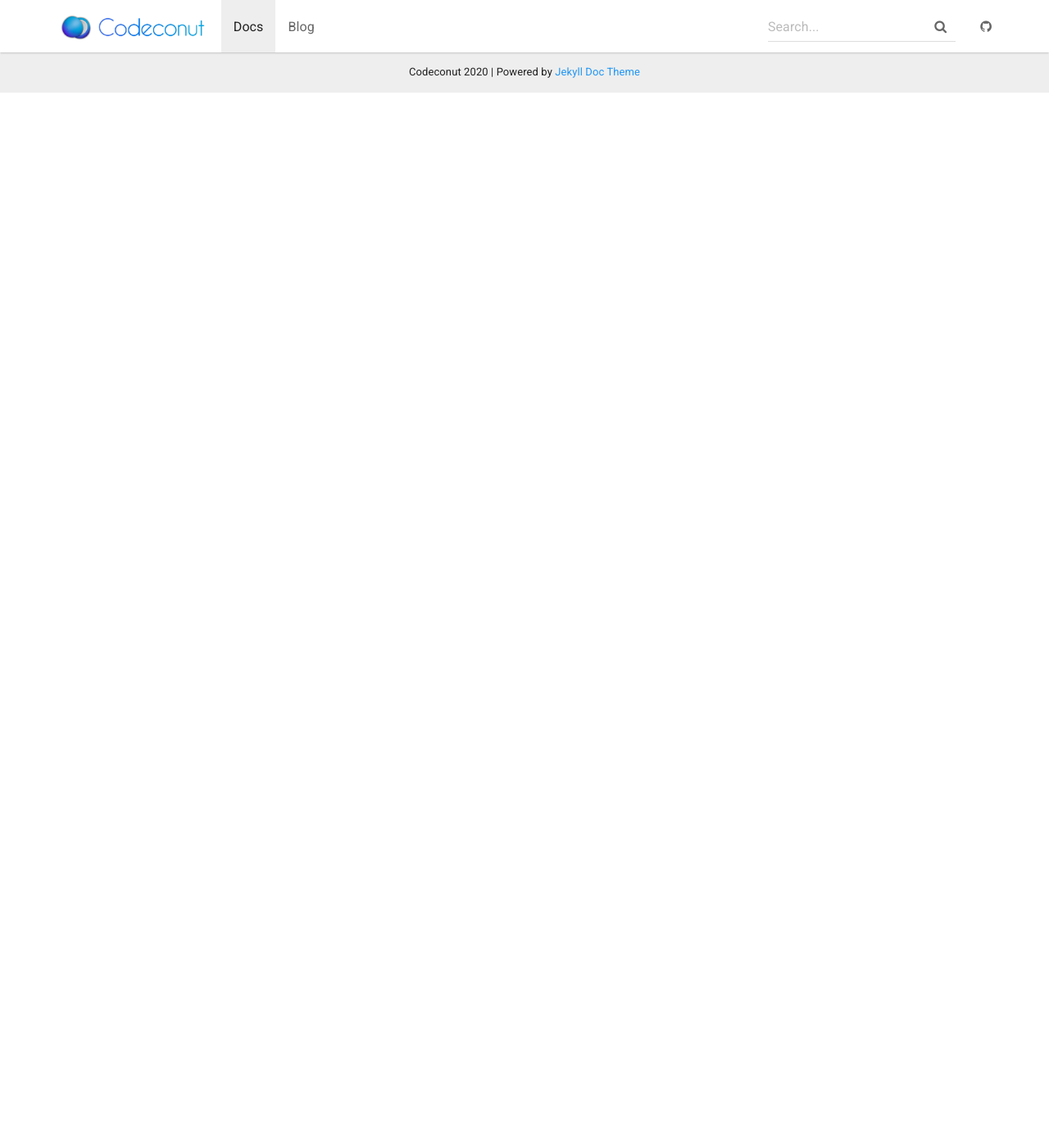
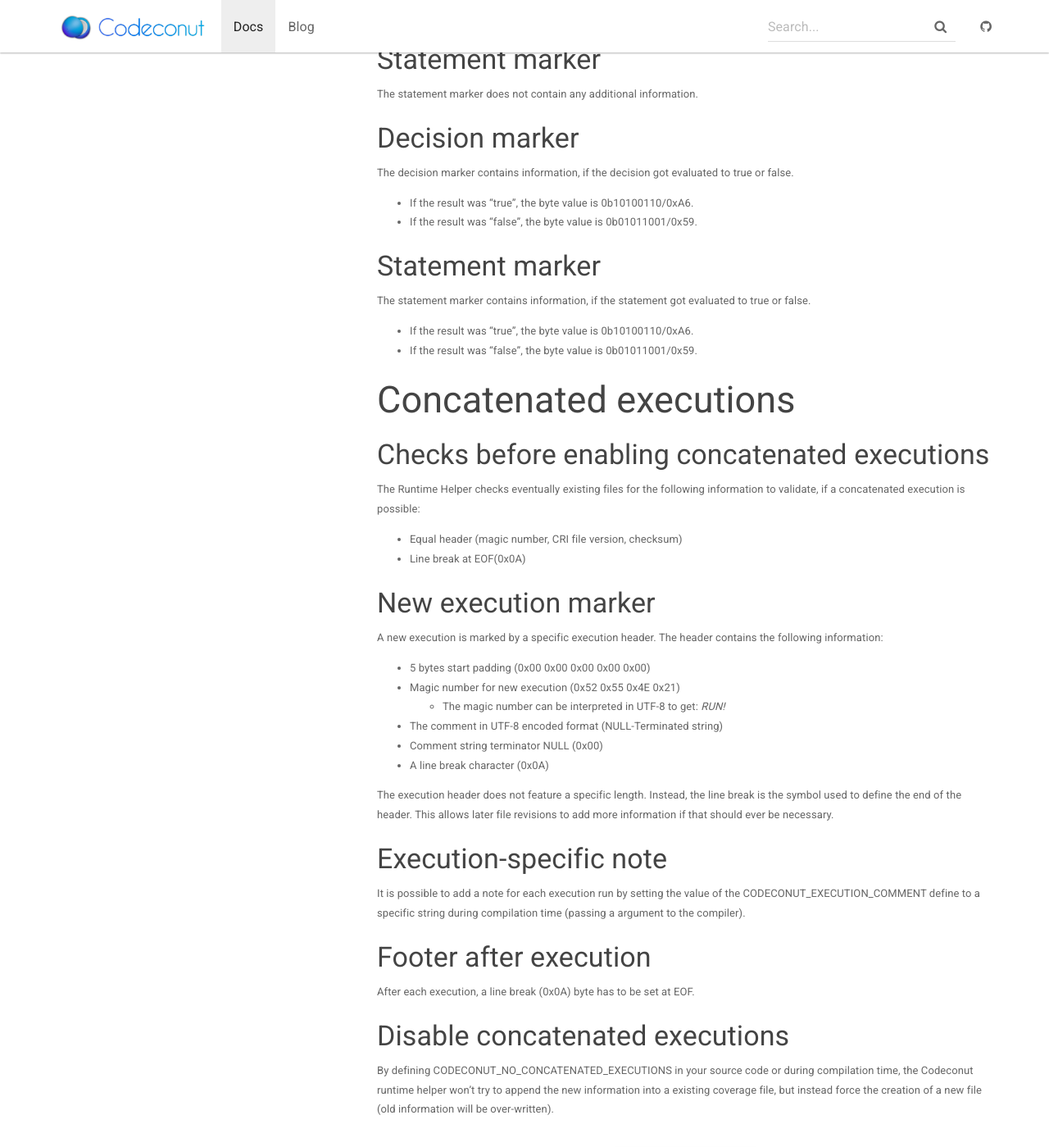
Before and after one commit to coveron/Coveron_Instrumenter, a Jekyll site: the page built from docs/_docs/cri_format.md, in a window 1280 px wide and 1400 px high, scrolled down 1287 px. Shown: the whole window at 82% size. Built offline with Jekyll 4.4.1, drawn with Linux system fonts in a browser that asks for light colours; some of the changed text lies outside the part shown.

Commit message:
Initial version of CRI format definition.

```diff
--- a/docs/_docs/cri_format.md
+++ b/docs/_docs/cri_format.md
@@ -2,3 +2,108 @@
 title: Codeconut Runtime Information (CRI) - Specification
 permalink: /docs/cri_format/
 ---
+
+**CRI-SPEC-VERSION: 1**
+
+
+## Introduction
+
+The Codeconut Runtime Information format is used to measure the amount of code executed during execution of the application.
+
+It contains a header with format and source file specific information as well as the markers itself.
+
+The Codeconut Runtime Information format allows the user to concatenate multiple executions in one file, adding up the marker counts.
+
+
+## Data representation
+
+### Byte order
+
+The **Big-endian**/**network byte order** is used for the CRI-Format.
+
+
+### Line break
+
+Line breaks are made with a single byte of the value 0x0A.
+
+
+## Header format
+
+The header for the CRI format contains the following information:
+
+- Magic number for CRI files (0x49 0x4D 0x41 0x43 0x52 0x49 0x46 0x21)
+  - The magic number can be interpreted in UTF-8 to get: IMACRIF! (*I'm a Codeconut Runtime Information File!*)
+- Version of the CRI-File (2 bytes wide)
+- SHA-256 hash of the contents of the source code file (shall be equal to the hash stored in the respective CID file)
+- Instrumentation random (shall be equal to the random value stored in the respective CID file)
+- Line break (0x0A)
+
+The header does not feature a specific length. Instead, the line break is the symbol used to define the end of the header. This allows later file revisions to add more information if that should ever be necessary.
+
+
+## Marker format
+
+A marker consists of 5 bytes:
+
+- The first 4 bytes contain the id of the marker
+- The fifth byte contains additional information that depends on the type of the marker
+
+
+### Statement marker
+
+The statement marker does not contain any additional information.
+
+
+### Decision marker
+
+The decision marker contains information, if the decision got evaluated to true or false.
+
+- If the result was "true", the byte value is 0b10100110/0xA6.
+- If the result was "false", the byte value is 0b01011001/0x59.
+
+
+### Statement marker
+
+The statement marker contains information, if the statement got evaluated to true or false.
+
+- If the result was "true", the byte value is 0b10100110/0xA6.
+- If the result was "false", the byte value is 0b01011001/0x59.
+
+
+## Concatenated executions
+
+
+### Checks before enabling concatenated executions
+
+The Runtime Helper checks eventually existing files for the following information to validate, if a concatenated execution is possible:
+
+- Equal header (magic number, CRI file version, checksum)
+- Line break at EOF(0x0A)
+
+
+### New execution marker
+
+A new execution is marked by a specific execution header. The header contains the following information:
+
+- 5 bytes start padding (0x00 0x00 0x00 0x00 0x00)
+- Magic number for new execution (0x52 0x55 0x4E 0x21)
+  - The magic number can be interpreted in UTF-8 to get: *RUN!*
+- The comment in UTF-8 encoded format (NULL-Terminated string)
+- Comment string terminator NULL (0x00)
+- A line break character (0x0A)
+
+The execution header does not feature a specific length. Instead, the line break is the symbol used to define the end of the header. This allows later file revisions to add more information if that should ever be necessary.
+
+
+### Execution-specific note
+
+It is possible to add a note for each execution run by setting the value of the CODECONUT_EXECUTION_COMMENT define to a specific string during compilation time (passing a argument to the compiler).
+
+### Footer after execution
+
+After each execution, a line break (0x0A) byte has to be set at EOF.
+
+
+### Disable concatenated executions
+
+By defining CODECONUT_NO_CONCATENATED_EXECUTIONS in your source code or during compilation time, the Codeconut runtime helper won't try to append the new information into a existing coverage file, but instead force the creation of a new file (old information will be over-written).
```
Also changed, not shown: docs/_docs/cid_format.md (+9 -2 lines), 2 other files.
